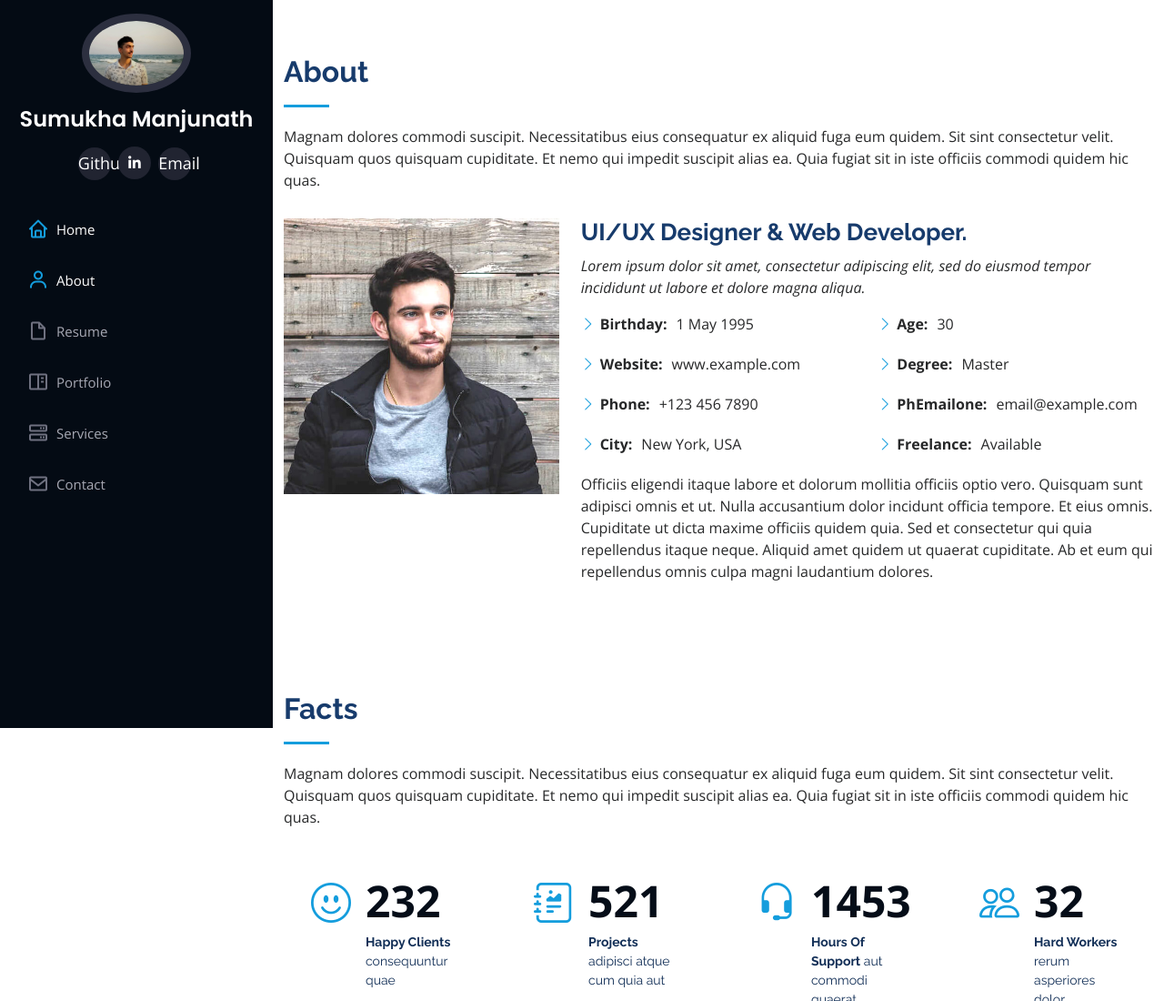
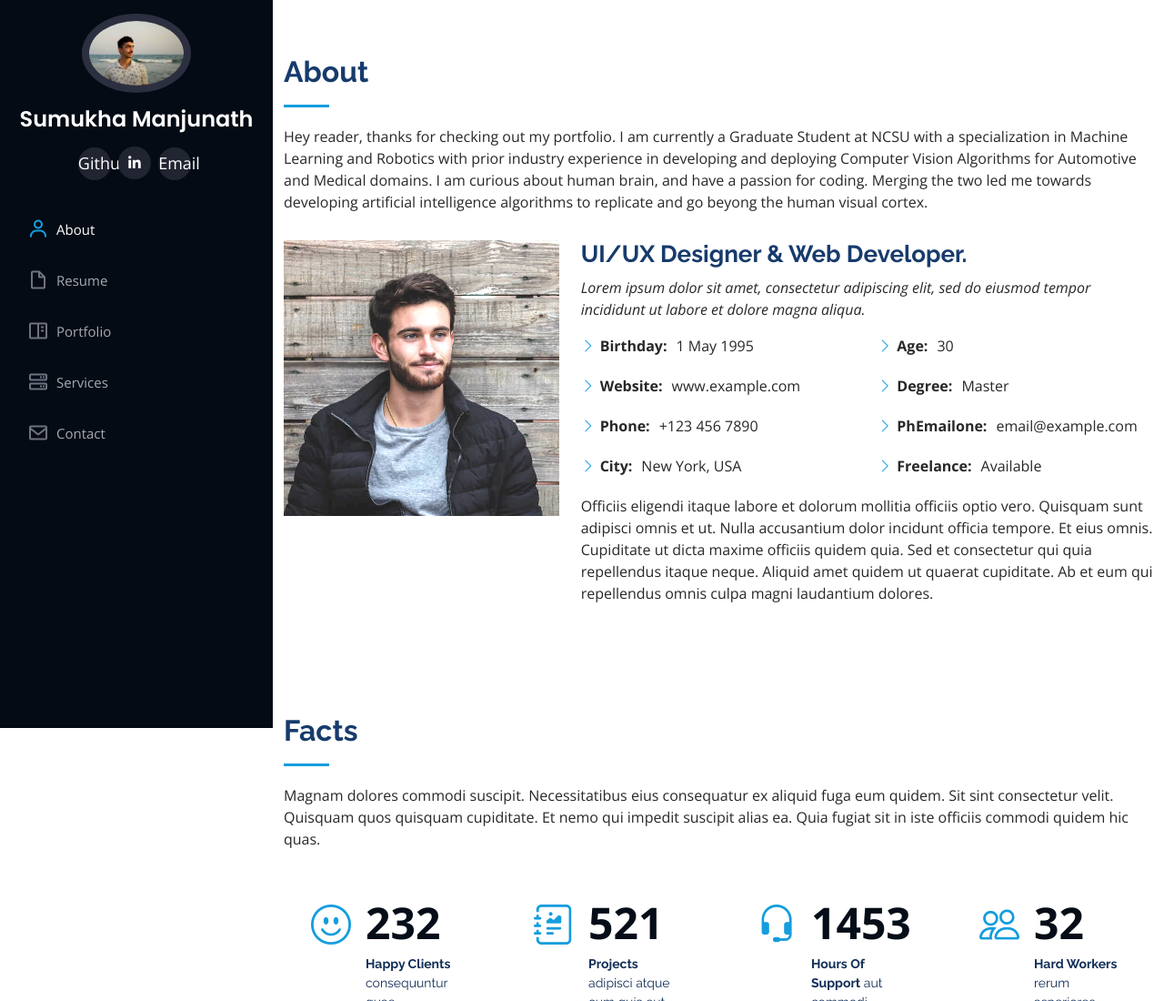
Before and after one commit to Sumukha21/Sumukha21.github.io, a plain HTML site: page index.html in a window 1280 px wide. Shown: the top 1100 px of the page at 91% size. Drawn offline with nearby package versions, Linux system fonts and the light colour scheme.

Commit message:
About section

```diff
--- a/index.html
+++ b/index.html
@@ -55,7 +55,7 @@
 
       <nav id="navbar" class="nav-menu navbar">
         <ul>
-          <li><a href="#hero" class="nav-link scrollto active"><i class="bx bx-home"></i> <span>Home</span></a></li>
+<!--          <li><a href="#hero" class="nav-link scrollto active"><i class="bx bx-home"></i> <span>Home</span></a></li>-->
           <li><a href="#about" class="nav-link scrollto"><i class="bx bx-user"></i> <span>About</span></a></li>
           <li><a href="#resume" class="nav-link scrollto"><i class="bx bx-file-blank"></i> <span>Resume</span></a></li>
           <li><a href="#portfolio" class="nav-link scrollto"><i class="bx bx-book-content"></i> <span>Portfolio</span></a></li>
@@ -82,7 +82,11 @@
 
         <div class="section-title">
           <h2>About</h2>
-          <p>Magnam dolores commodi suscipit. Necessitatibus eius consequatur ex aliquid fuga eum quidem. Sit sint consectetur velit. Quisquam quos quisquam cupiditate. Et nemo qui impedit suscipit alias ea. Quia fugiat sit in iste officiis commodi quidem hic quas.</p>
+          <p>Hey reader, thanks for checking out my portfolio. I am currently a Graduate Student at NCSU with a
+             specialization in Machine Learning and Robotics with prior industry experience in developing and
+             deploying Computer Vision Algorithms for Automotive and Medical domains. I am curious about human brain,
+             and have a passion for coding. Merging the two led me towards developing artificial intelligence
+             algorithms to replicate and go beyong the human visual cortex. </p>
         </div>
 
         <div class="row">
```
